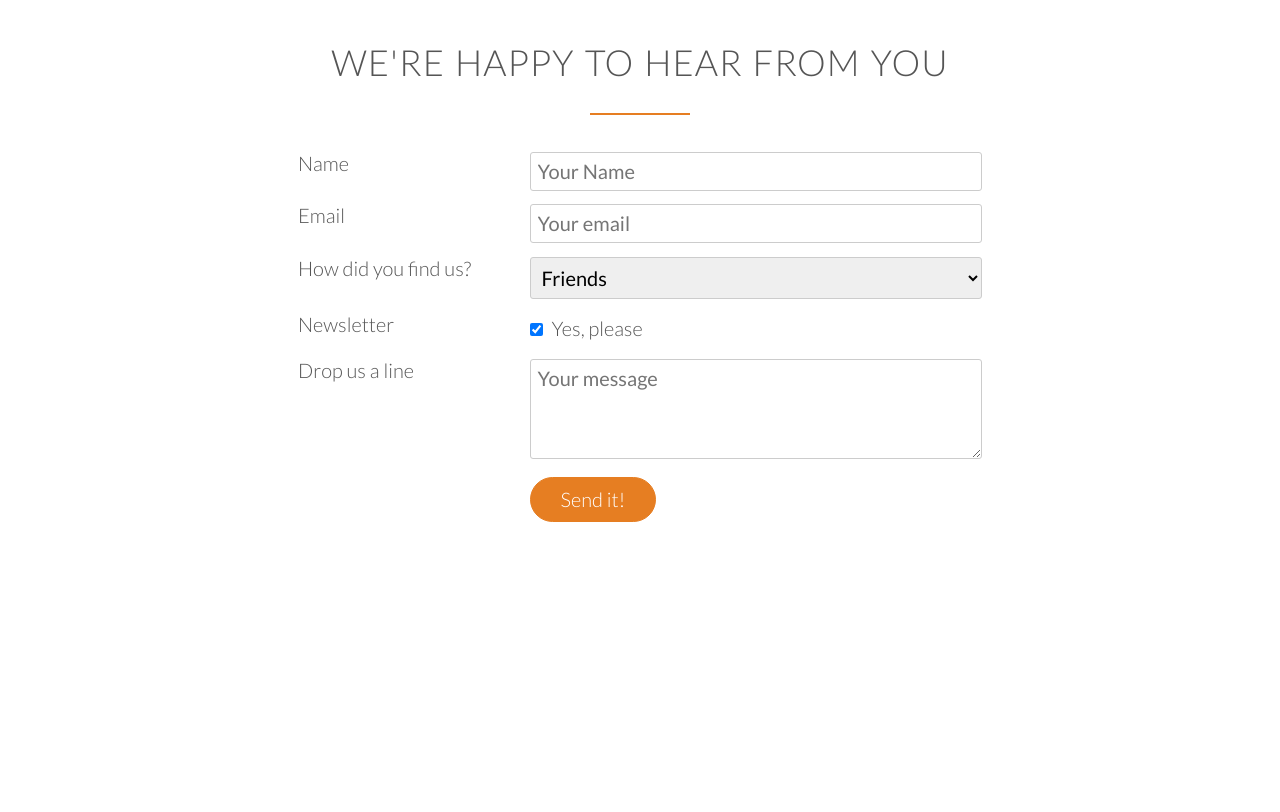
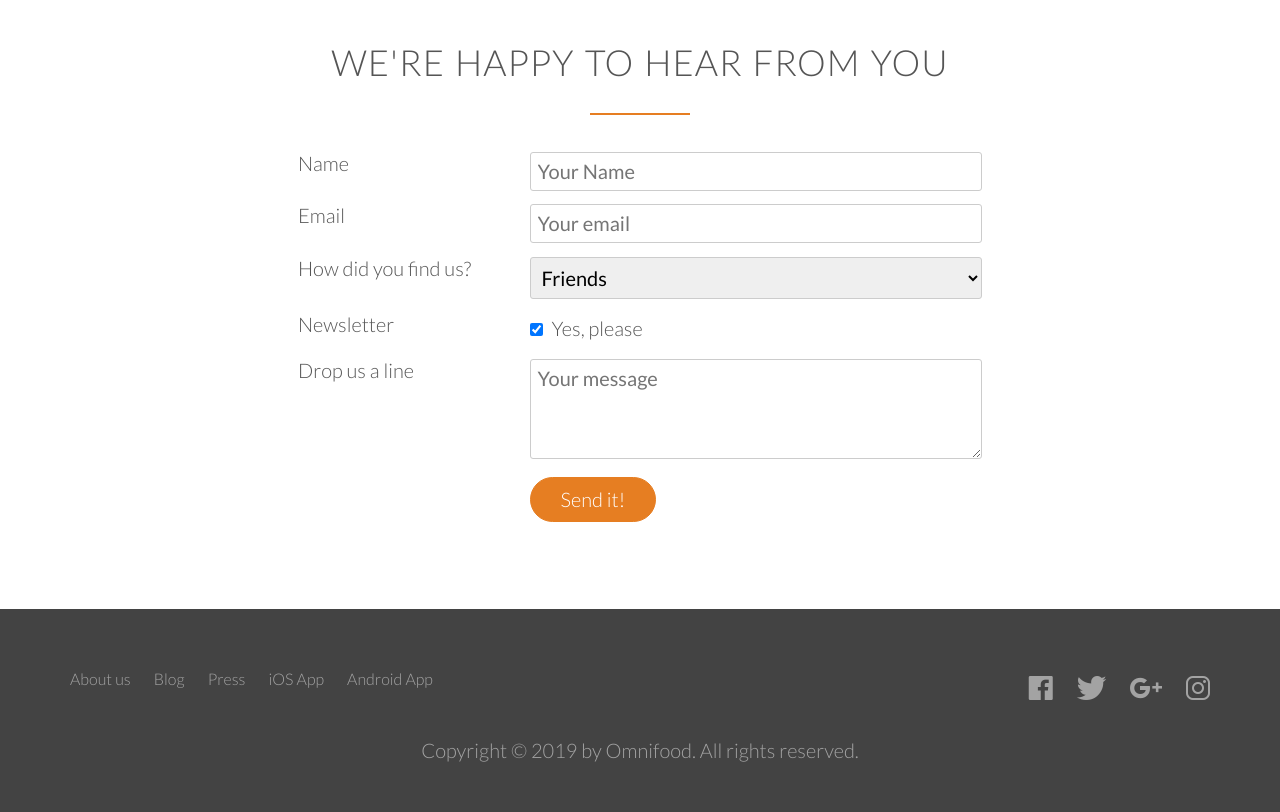
Before and after one commit to cornejog553/omnifood-website, a plain HTML site: page index.html in a window 1280 px wide. Shown: the part 4664-5476 px from the top of the page. Before the commit the page ends 5273 px from the top, so only its background shows below. Drawn offline with Linux system fonts and the light colour scheme.

Commit message:
Added footer

```diff
--- a/index.html
+++ b/index.html
@@ -410,6 +410,34 @@
             </div>
         </section>
 
+        <footer>
+            <div class="row">
+                <div class="col span-1-of-2">
+                    <ul class="footer-nav">
+                        <li><a href="#">About us</a></li>
+                        <li><a href="#">Blog</a></li>
+                        <li><a href="#">Press</a></li>
+                        <li><a href="#">iOS App</a></li>
+                        <li><a href="#">Android App</a></li>
+                    </ul>
+                </div>
+
+                <div class="col span-1-of-2">
+                    <ul class="social-links">
+                        <li><a href="#"><i class="icon ion-logo-facebook"></i></a></li>
+                        <li><a href="#"><i class="icon ion-logo-twitter"></i></a></li>
+                        <li><a href="#"><i class="icon ion-logo-googleplus"></i></a></li>
+                        <li><a href="#"><i class="icon ion-logo-instagram"></i></a></li>
+                    </ul>
+                </div>
+
+            </div>
+            <div class="row">
+                <p>
+                    Copyright &copy; 2019 by Omnifood. All rights reserved.
+                </p>
+            </div>
+        </footer>
     </body>
 
 
--- a/resources/css/style.css
+++ b/resources/css/style.css
@@ -461,3 +461,80 @@ input[type=checkbox]{
 }
 
 *:focus {outline: none;} /*Removes blue border line around form inputs that google automatically displays when selecting form element*/
+
+
+/*Footer*/
+
+footer {
+    background-color: #434343;
+    padding: 50px; /*makes footer section bigger */
+}
+
+.footer-nav {
+    list-style: none;
+    float: left;
+    font-size: 80%;
+}
+
+.social-links {
+    list-style: none;
+    float: right;
+}
+
+.footer-nav li, .social-links li {
+    display: inline-block;
+    margin-right: 20px;
+}
+
+.social-links li:last-child { /* This fixes issue of last icon not being all the way to right due to float-right and margin-right of 20px set right above */
+    margin-right: 0px;
+}
+
+.footer-nav li a:link,
+.footer-nav li a:visited,
+.social-links li a:link,
+.social-links li a:visited {
+    text-decoration: none;
+    border: 0;
+    color: #a3a3a3;
+    transition: color 0.2s;
+}
+
+.footer-nav li a:hover,
+.footer-nav li a:active{
+    color: #ddd;
+}
+
+.social-links li a:link,
+.social-links li a:visited {
+    font-size: 160%;
+}
+
+.icon.ion-logo-facebook,
+.icon.ion-logo-twitter,
+.icon.ion-logo-googleplus,
+.icon.ion-logo-instagram {
+    transition: color 0.2s;
+}
+
+.icon.ion-logo-facebook:hover{
+    color: #3b5998;
+}
+
+.icon.ion-logo-twitter:hover{
+    color: #00aced;
+}
+
+.icon.ion-logo-googleplus:hover{
+    color: #dd4b39;
+}
+
+.icon.ion-logo-instagram:hover{
+    color: #517fa4;
+}
+
+footer p {
+    color: #a3a3a3;
+    text-align: center;
+    margin-top: 20px; /* creates spacing between paragraph and icons */
+}
```
